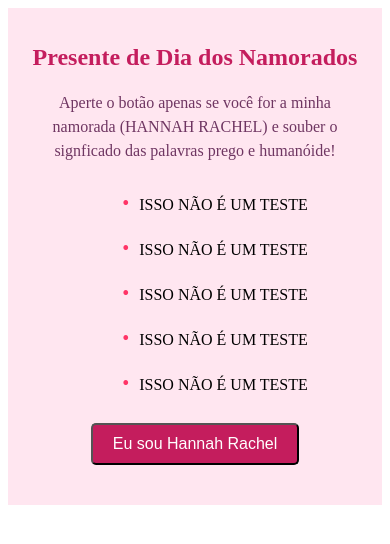
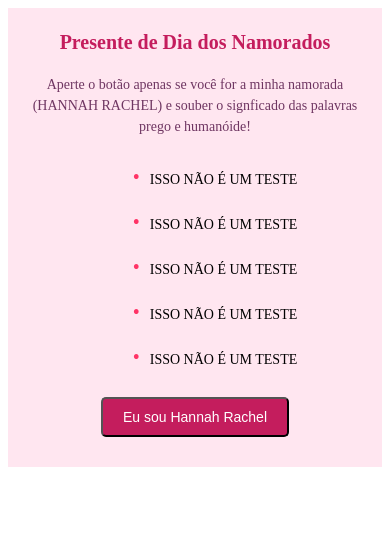
Before and after one commit to heitorleonny/secret, a Django app: page / in a window 390 px wide. Shown: the top 544 px of the page. Run offline with Django 4.2, Linux system fonts and the light colour scheme.

Commit message:
Corrigindo css

```diff
--- a/static/css/styles.css
+++ b/static/css/styles.css
@@ -74,3 +74,26 @@ li:hover {
 .lista {
     list-style-type: none;
 }
+
+/* Estilos para dispositivos móveis */
+@media only screen and (max-width: 600px) {
+    .container {
+        padding: 10px;
+    }
+
+    h1 {
+        font-size: 20px;
+    }
+
+    p {
+        font-size: 14px;
+    }
+
+    ul li {
+        font-size: 14px;
+    }
+
+    .btn {
+        font-size: 14px;
+    }
+}
--- a/video/templates/video/video.html
+++ b/video/templates/video/video.html
@@ -20,7 +20,7 @@
 
         </div>
         <div class="video">
-            <iframe width="560" height="315" src="https://www.youtube.com/embed/ZJkiBO9H3No" title="YouTube video player" frameborder="0" allow="accelerometer; clipboard-write; encrypted-media; gyroscope; picture-in-picture; web-share" allowfullscreen></iframe>
+            <iframe max-widht="560" height="315" src="https://www.youtube.com/embed/ZJkiBO9H3No" title="YouTube video player" frameborder="0" allow="accelerometer; clipboard-write; encrypted-media; gyroscope; picture-in-picture; web-share" allowfullscreen></iframe>
         </div>
         <a href="{% url 'recompensa:recompensa' %}"><button class="btn">Next</button></a>
     </div>
```
